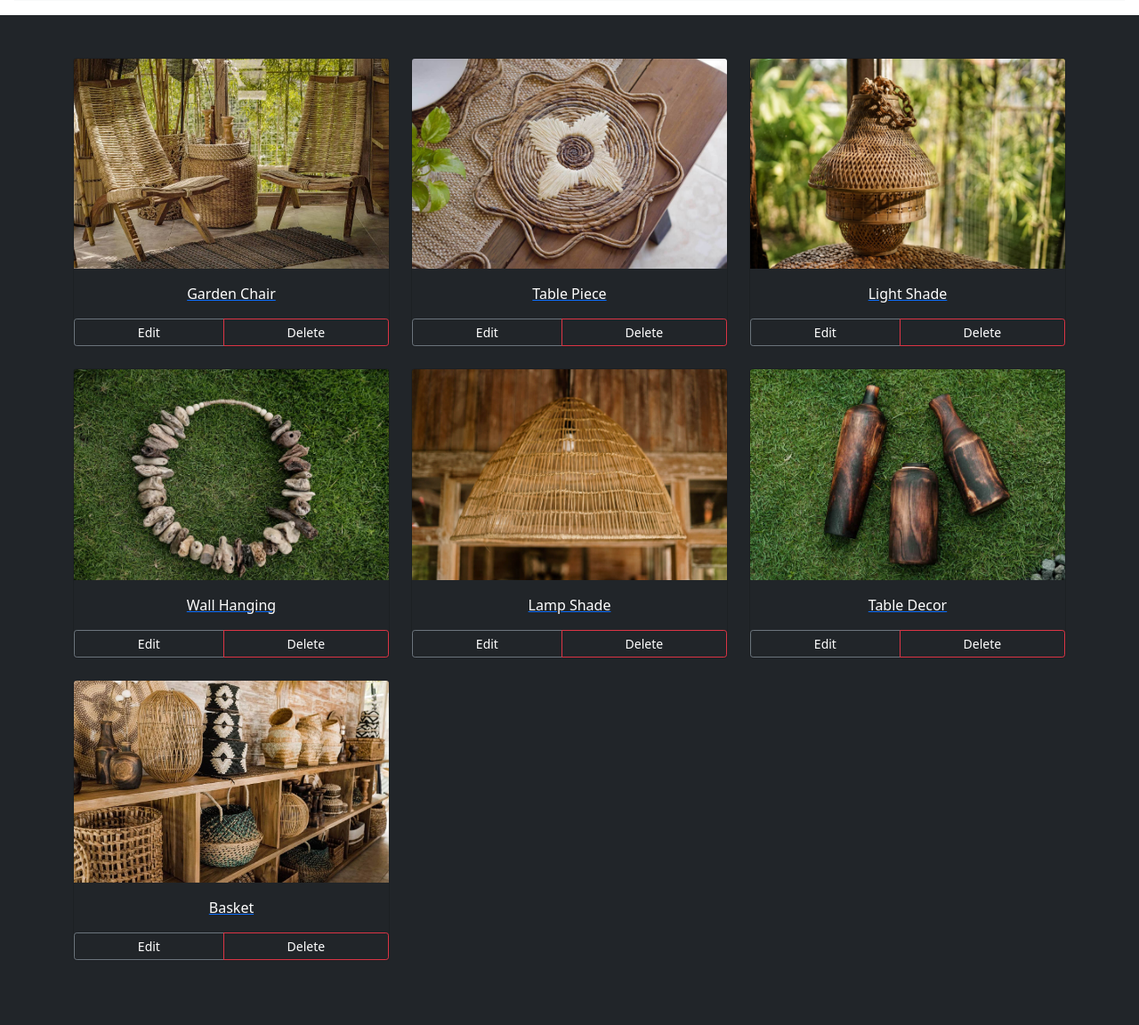
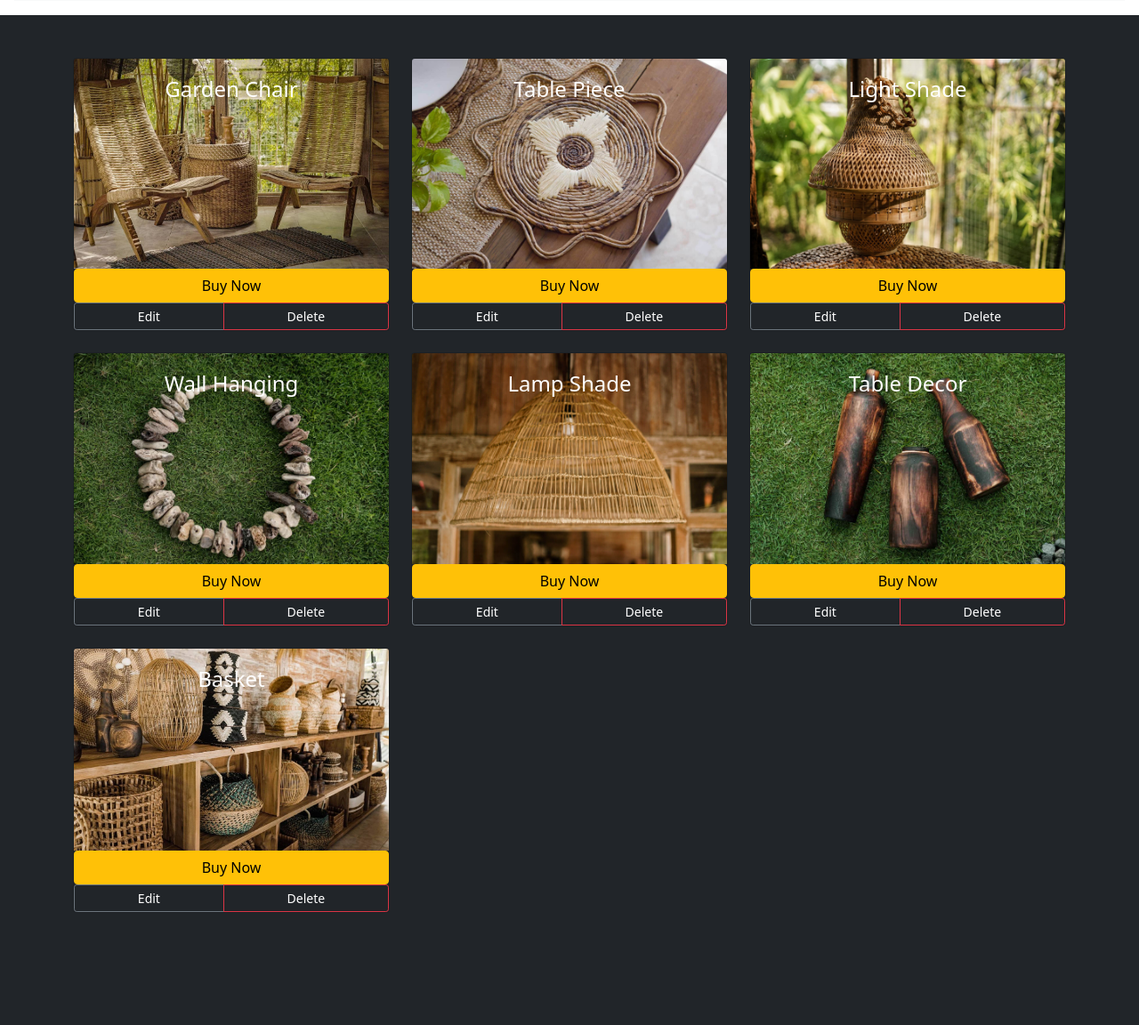
Before and after one commit to DaKSK/anadaStore, a Django app: page /products/ in a window 1280 px wide. Shown: the part 601-1753 px from the top of the page at 89% size. After the commit the page ends 1626 px from the top, so only its background shows below. Run offline with Django 3.2, Linux system fonts and the light colour scheme; data comes from the database, SQL or seed files in the repository; some libraries are stand-ins or nearby versions.

Commit message:
Adjusted product title to hover, added buy button

```diff
--- a/templates/products/product_list.html
+++ b/templates/products/product_list.html
@@ -21,13 +21,16 @@
                         <div class="card mb-4 bg-transparent">
                             <a href="{% url 'product-detail' pk=product.pk %}">
                                 <img class="card-img-top" src="/media/{{ product.image }}" alt="{{ product.title }}">
-                                <div class="card-body">
-                                    <p class="card-text text-center text-white">
+                                <div class="card-body card-img-overlay">
+                                    <p class="card-text text-center text-white" style="font-size: 1.5em">
                                         {{ product.title }}
                                     </p>
                                 </div>
                             </a>
-                                <div class="btn-group">
+                            <div class="btn-group">
+                                    <a class="btn btn-warning" href="{% url 'purchase' pk=product.pk %}">Buy Now</a>
+                            </div>
+                            <div class="btn-group">
 {#                                    Regular users only see the view button#}
 {#                                    <button href="{% url 'purchase' pk=product.pk %}" type="button" class="btn btn-sm btn-outline-secondary text-white">Buy</button>#}
 {#                                    If users admin, can view and edit, delete. Hidden if not#}
```
